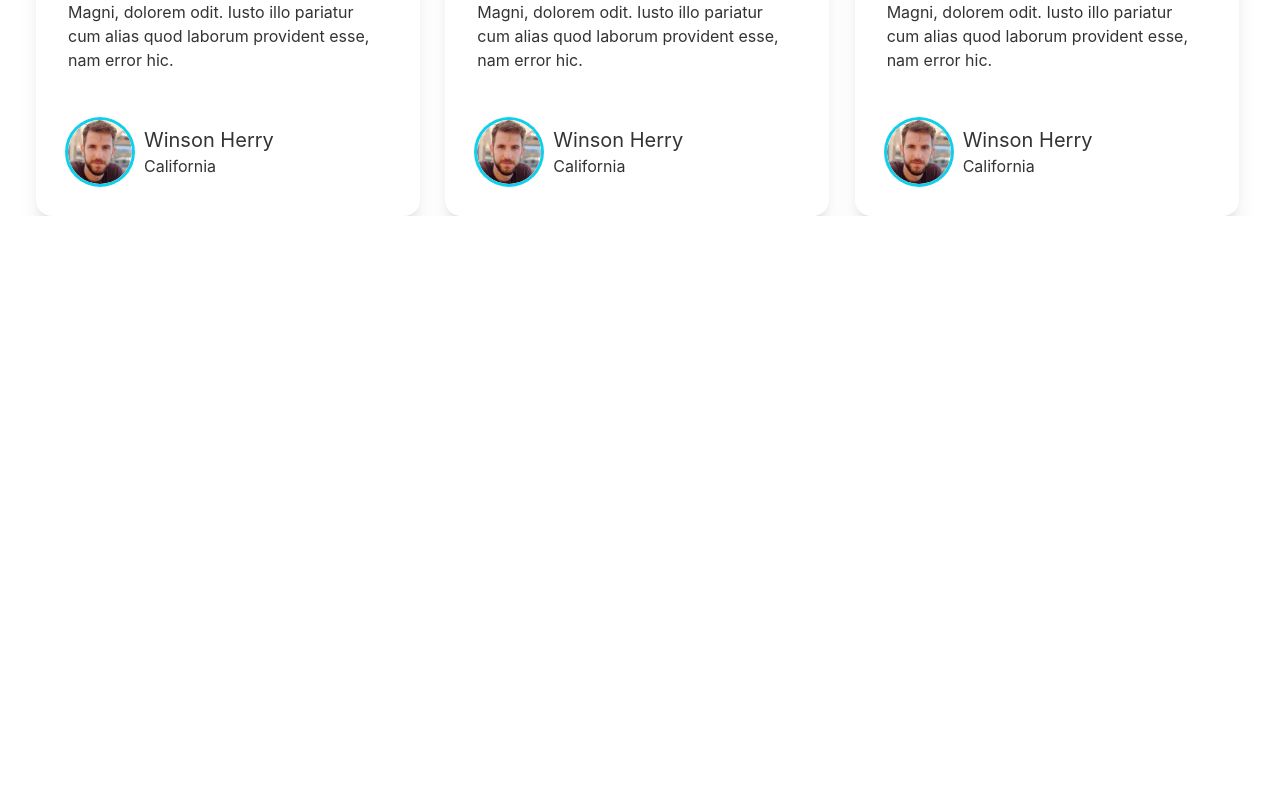
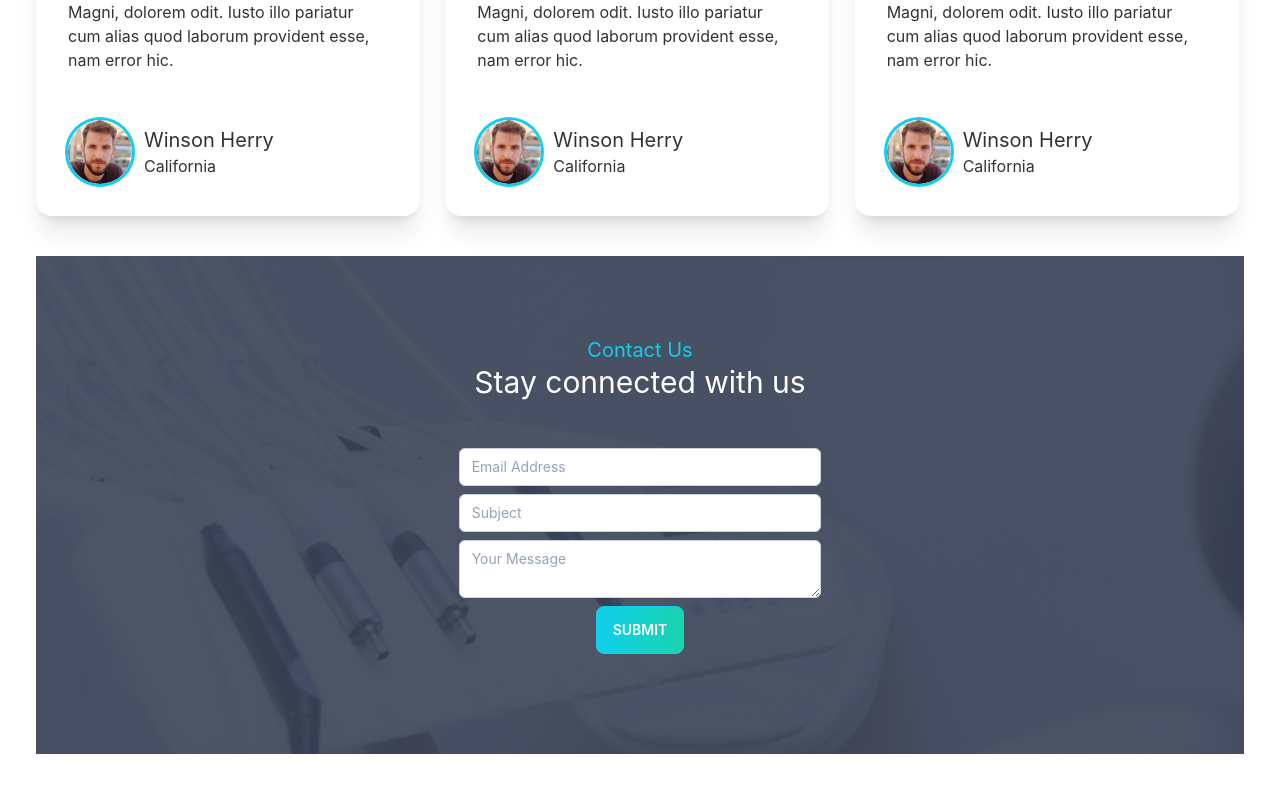
Before and after one commit to mohammad-al-amin-islam/doctors-portal-client-side, a React (Create React App) app: page / in a window 1280 px wide. Shown: the part 3212-4005 px from the top of the page. Before the commit the page ends 3428 px from the top, so only its background shows below. Built offline with nearby package versions, Linux system fonts and the light colour scheme.

Commit message:
contact area added

```diff
--- /dev/null
+++ b/src/Pages/Home/Contact.js
@@ -0,0 +1,21 @@
+import React from 'react';
+import appointment from '../../assets/images/appointment.png'
+import CommonButton from '../Shared/CommonButton';
+const Contact = () => {
+    return (
+        <div className='text-center my-10 py-20' style={{ backgroundImage: `url(${appointment})` }}>
+            <div className='mb-5'>
+                <h3 className='text-xl text-primary'>Contact Us</h3>
+                <h1 className='text-3xl text-white'>Stay connected with us</h1>
+            </div>
+            <div className='lg:w-2/6 mx-auto p-5'>
+                <input type="email" name="email" class="mt-2 px-3 py-2 bg-white border shadow-sm border-slate-300 placeholder-slate-400 focus:outline-none focus:border-sky-500 focus:ring-sky-500 block w-full rounded-md sm:text-sm focus:ring-1" placeholder="Email Address" />
+                <input type="text" name="text" class="mt-2 px-3 py-2 bg-white border shadow-sm border-slate-300 placeholder-slate-400 focus:outline-none focus:border-sky-500 focus:ring-sky-500 block w-full rounded-md sm:text-sm focus:ring-1" placeholder="Subject" />
+                <textarea type="text" name="text" class="my-2 px-3 py-2 bg-white border shadow-sm border-slate-300 placeholder-slate-400 focus:outline-none focus:border-sky-500 focus:ring-sky-500 block w-full rounded-md sm:text-sm focus:ring-1" placeholder="Your Message" />
+                <CommonButton>Submit</CommonButton>
+            </div>
+        </div>
+    );
+};
+
+export default Contact;
--- a/src/Pages/Home/Home.js
+++ b/src/Pages/Home/Home.js
@@ -1,5 +1,6 @@
 import React from 'react';
 import Banner from './Banner';
+import Contact from './Contact';
 import Info from './Info';
 import MakeAppoinment from './MakeAppoinment';
 import Services from './Services';
@@ -15,6 +16,7 @@ const Home = () => {
             <SpecialService></SpecialService>
             <MakeAppoinment></MakeAppoinment>
             <Testimonials></Testimonials>
+            <Contact></Contact>
         </div>
     );
 };
--- a/src/Pages/Home/Testimonials.js
+++ b/src/Pages/Home/Testimonials.js
@@ -30,7 +30,7 @@ const Testimonials = () => {
 
     ]
     return (
-        <section>
+        <section className='mb-10'>
             <div className='flex justify-between'>
                 <div>
                     <h3 className='text-xl text-primary'>Testimonial</h3>
```
